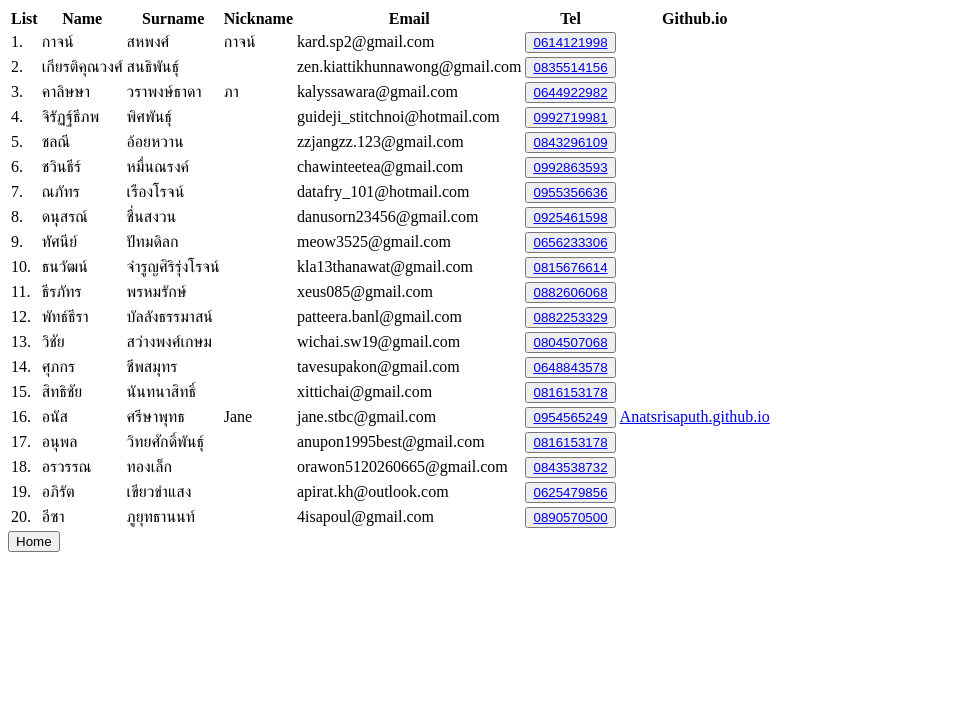
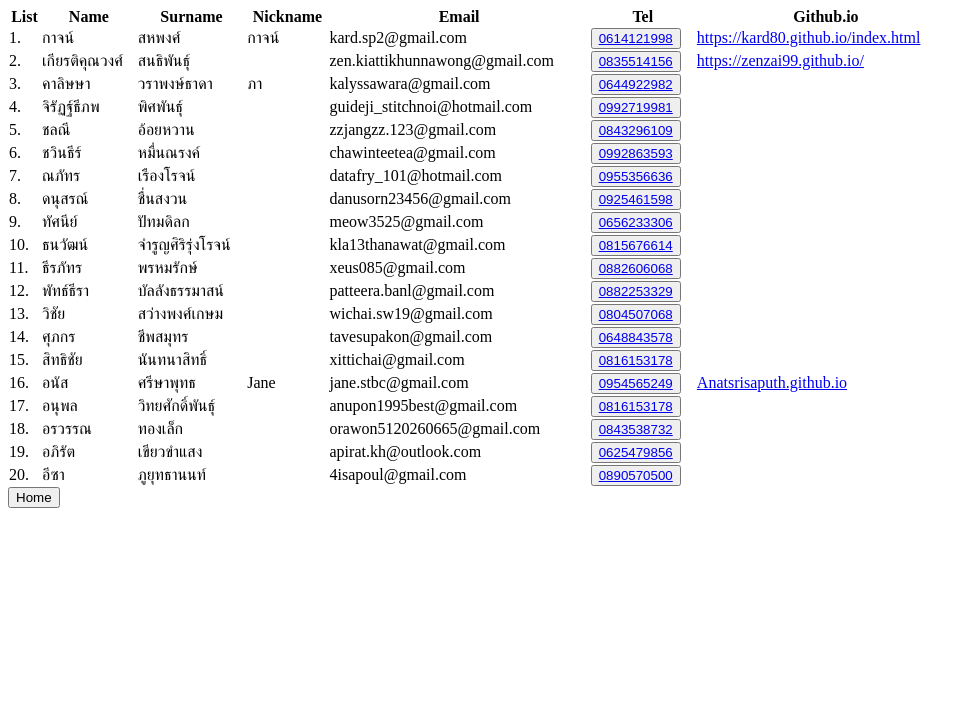
Before and after one commit to Anatsrisaputh/Anatsrisaputh.github.io, a plain HTML site: page friends.html in a window 1280 px wide. Shown: the part 73-800 px from the top of the page, without its empty margins (0-976 px from the left). Drawn offline with Linux system fonts and the light colour scheme.

Commit message:
update homework

```diff
--- a/friends.html
+++ b/friends.html
@@ -4,14 +4,14 @@
 <head>
     <meta charset="UTF-8">
     <meta name="viewport" content="width=, initial-scale=1.0">
-    <link rel="stylesheet" href="style-friends.css" style="table-layout: auto;">
+    <link rel="stylesheet" href="style-friends.css" >
     <title>Codecamp5-friendslist</title>
 </head>
 
 <body>
     <h1>รายชื่อเพื่อน Codecamp 5</h1>
 
-    <table id="table1">
+    <table>
         <thead>
             <tr>
                 <th>List</th>
@@ -33,7 +33,7 @@
                <td>กาจน์</td>
                <td>kard.sp2@gmail.com</td>
                <td><button><a href="Tel:0614121998">0614121998</a></button></td>
-               <td></td>
+               <td><a href="https://kard80.github.io/index.html">https://kard80.github.io/index.html</a></td>
            </tr>
 
 
@@ -45,7 +45,7 @@
                <td></td>
                <td>zen.kiattikhunnawong@gmail.com</td>
                <td><button><a href="tel:0835514156">0835514156</a></button></td>
-               <td></td>
+               <td><a href="https://zenzai99.github.io/">https://zenzai99.github.io/</a></td>
            </tr>
 
 
--- /dev/null
+++ b/style-friends.css
@@ -0,0 +1,15 @@
+h1 {
+    text-align: center;
+}
+
+table {
+    border-collapse: collapse;
+    width: 75%;
+    border-color: black;
+}
+
+thead {
+    border-collapse: collapse;
+    width: 75%;
+    border-color: black;
+}
```
Also changed, not shown: index.html (+1 -0 lines), style-index.css (added, +10 -0 lines), style-profile.css (added, +22 -0 lines).
